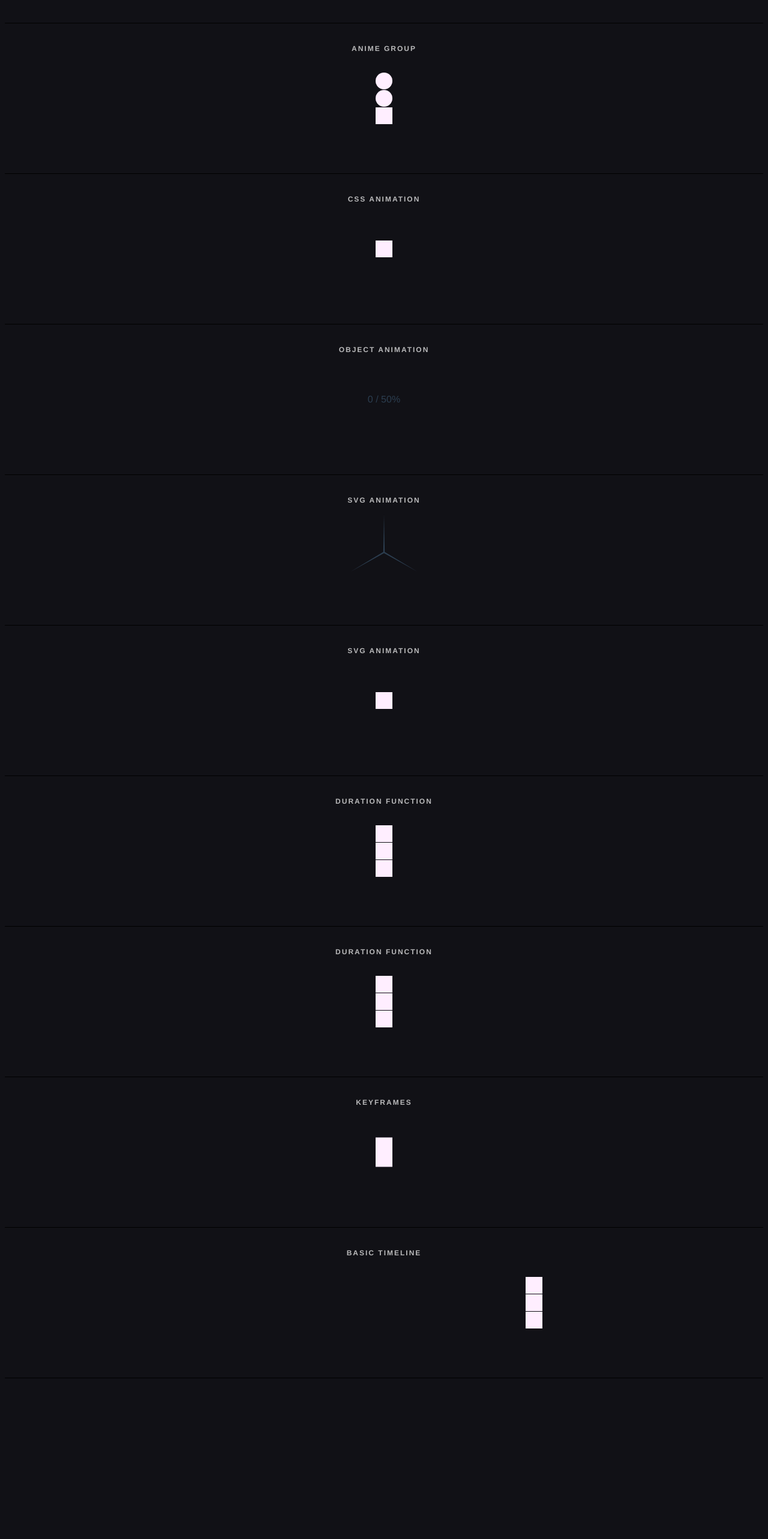
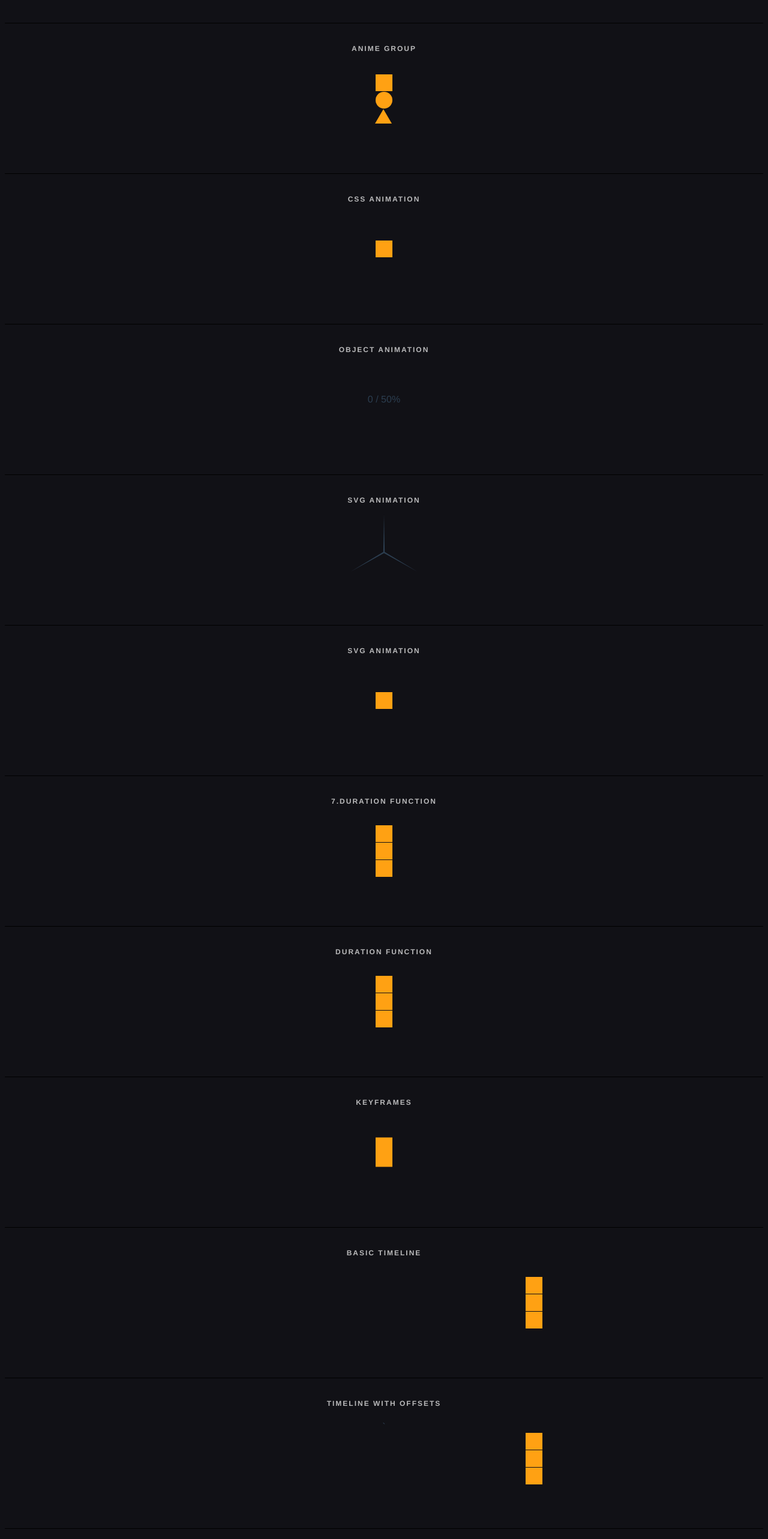
Before and after one commit to liuhann/vue-anime, a Vue app: page / in a window 1280 px wide. Shown: the part 220-2786 px from the top of the page at 60% size. Before the commit the page ends 2526 px from the top, so only its background shows below. Built offline with nearby package versions, Linux system fonts and the light colour scheme.

Commit message:
Add time line offsets, inherit and playing control

```diff
--- a/demo/App.vue
+++ b/demo/App.vue
@@ -38,6 +38,10 @@
             color: #FFF;
             opacity: .7;
         }
+		.controls {
+			position: absolute;
+			bottom: 10px;
+		}
     }
     .shadow {
         position: absolute;
@@ -49,9 +53,20 @@
         width: 28px;
         height: 28px;
         margin: 1px;
-        background-color: #fef;
+        background-color: #ffa113;
         font-size: 12px;
     }
+
+	.triangle {
+		pointer-events: none;
+		position: relative;
+		width: 0;
+		height: 0;
+		border-style: solid;
+		border-width: 0 14px 24px 14px;
+		border-color: transparent transparent #ffa113 transparent;
+	}
+
     .circle {
         border-radius: 28px;
     }
@@ -60,25 +75,25 @@
   <div id="app">
     <div class="demo" @click="replay('demo1')">
         <h3 class="demo-title">TRANSLATE X</h3>
-        <vue-anime ref="demo1" :animate-properties="{
+        <vue-anime ref="demo1" :animate="{
 	        translateX: 200
         }" class="circle" :autoplay="false"></vue-anime>
     </div>
 
     <div class="demo" @click="replay('demo2')">
       <h3 class="demo-title">ANIME GROUP</h3>
-      <vue-anime-group ref="demo2" :autoplay="false" :animate-properties="{
+      <vue-anime-group ref="demo2" :autoplay="false" :animate="{
     		translateX: 200
       }">
+          <vue-anime class="square"></vue-anime>
           <vue-anime class="circle"></vue-anime>
-          <vue-anime class="circle"></vue-anime>
-          <vue-anime class="square"></vue-anime>
+          <vue-anime class="triangle"></vue-anime>
       </vue-anime-group>
     </div>
 
     <div class="demo" @click="replay('demo3')">
       <h3 class="demo-title">CSS ANIMATION</h3>
-      <vue-anime ref="demo3" :animate-properties="{
+      <vue-anime ref="demo3" :animate="{
         opacity: .5,
         left: '240px',
         backgroundColor: '#FFF',
@@ -102,7 +117,7 @@
 			<svg width="128" height="128" viewBox="0 0 128 128">
 				<vue-anime ref="demo5" tag="polygon" easing="easeInOutExpo" :autoplay="false"
 					points="64 69.32121174760113 8.574 99.95409624342311 62.81629226727815 67.27053849133411 64 3.9540962434231046 65.18370773272186 67.27053849133411 119.426 99.95409624342311 "
-									 fill="currentColor" :animate-properties="{
+									 fill="currentColor" :animate="{
          							points: '64 128 8.574 96 8.574 32 64 0 119.426 32 119.426 96',
       						}">
 				</vue-anime>
@@ -112,7 +127,7 @@
 		<div class="demo" @click="replay('demo6')">
 			<h3 class="demo-title">SVG ANIMATION</h3>
 				<vue-anime ref="demo6" class="square" :autoplay="false"
-									 :animate-properties="{
+									 :animate="{
          						translateX: {
 											value: 250,
 											duration: 800
@@ -134,8 +149,8 @@
 		</div>
 
 		<div class="demo" @click="replay('demo7')">
-			<h3 class="demo-title">DURATION FUNCTION</h3>
-			<vue-anime-group ref="demo7" :autoplay="false" direction="alternate" :loop="true" :animate-properties="{
+			<h3 class="demo-title">7.DURATION FUNCTION</h3>
+			<vue-anime-group ref="demo7" :autoplay="false" direction="alternate" :loop="true" :animate="{
 					translateX: 250,
 				}" :duration="(el, i, l) => {
 					return 1000 + (i * 1000)
@@ -146,7 +161,7 @@
 
 		<div class="demo" @click="replay('demo8')">
 			<h3 class="demo-title">DURATION FUNCTION</h3>
-			<vue-anime-group ref="demo8" :autoplay="false" direction="alternate" :loop="true" :animate-properties="{
+			<vue-anime-group ref="demo8" :autoplay="false" direction="alternate" :loop="true" :animate="{
 					translateX: (el, i, l) => (l-i) * 100,
 					translateY: (el, i) => 50 + (-50 * i),
 					scale: (el, i, l) => (l - i) + .25,
@@ -163,7 +178,7 @@
 
 		<div class="demo" @click="replay('demo9')">
 			<h3 class="demo-title">KEYFRAMES</h3>
-			<vue-anime ref="demo9" class="square" :autoplay="false" direction="alternate" :loop="true" :animate-properties="{
+			<vue-anime ref="demo9" class="square" :autoplay="false" direction="alternate" :loop="true" :animate="{
 					translateX: [
 						{ value: 250, duration: 1000, delay: 500, elasticity: 0 },
 						{ value: 0, duration: 1000, delay: 500, elasticity: 0 }
@@ -191,10 +206,52 @@
 		</div>
 
 		<div class="demo" @click="replay('demo10')">
-			<h3 class="demo-title">BASIC TIMELINE</h3>
+			<h3 class="demo-title">Basic timeline</h3>
 			<vue-anime-time-line ref="demo10">
-				<vue-anime v-for="index in [1,2,3]" :key="index" class="square" :animate-properties="{translateX:250}"></vue-anime>
+				<vue-anime v-for="index in [1,2,3]" :key="index" class="square" :animate="{translateX:250}"></vue-anime>
 			</vue-anime-time-line>
+		</div>
+
+
+		<div class="demo" @click="replay('demo11')">
+		  <h3 class="demo-title">TIMELINE with offsets</h3>
+		  <vue-anime-time-line ref="demo11">`
+			  <vue-anime v-for="index in [1,2,3]" :key="index" class="square" offset="+=600" :animate="{translateX:250}"></vue-anime>
+		  </vue-anime-time-line>
+		</div>
+
+		<div class="demo" @click="replay('demo12')">
+		  <h3 class="demo-title">TIMELINE property Inheritance</h3>
+		  <vue-anime-time-line ref="demo12" :duration="500" easing="easeOutExpo" :loop="true" :delay="(el, i)=>i * 200" :timelines="[
+		  	{
+				translateX: 250,
+			}, {
+				opacity: .5,
+				translateX: 250,
+				scale: 2,
+			}, {
+				translateX: 0,
+				scale: 1
+			}
+		  ]">
+			  <vue-anime class="square"></vue-anime>
+			  <vue-anime class="circle"></vue-anime>
+			  <vue-anime class="triangle"></vue-anime>
+		  </vue-anime-time-line>
+		</div>
+
+		<div class="demo">
+		  <h3 class="demo-title">12 timeline control</h3>
+		  <vue-anime-group ref="demo12" :delay="(el, i)=>i * 200" @click="replay('demo12')" direction="alternate" :loop="true" :playing="playing1" :animate="{
+		  		translateX: 250
+		  }">
+			  <vue-anime class="square"></vue-anime>
+			  <vue-anime class="circle"></vue-anime>
+			  <vue-anime class="triangle"></vue-anime>
+		  </vue-anime-group>
+			<div class="controls">
+				<button @click="playing1=false">pause</button> <button @click="playing1=true">play</button>
+			</div>
 		</div>
 
 	</div>
@@ -215,6 +272,7 @@ export default {
 
   data() {
     return {
+	    playing1: false,
     	objectAnimeData: {
     		prop1: 0,
 				prop2: '50%'
--- a/src/anime-mixin.js
+++ b/src/anime-mixin.js
@@ -19,14 +19,31 @@ export default {
 		}
 	},
 
+	watch: {
+		'playing': function(value) {
+			debugger;
+			if (value) {
+				this.play()
+			} else {
+				this.pause()
+			}
+		}
+	},
+
 	methods: {
 		initAnime() {
 			this.anime = new anime(this.getAnimeConfig())
+			if (this.autoplay || this.playing === true) {
+				this.play()
+			}
 		},
 
-		getAnimeConfig() {
-			const animeConfig = {};
-			Object.assign(animeConfig, this.animateProperties, {
+		getAnimeConfig(inherit) {
+			const animeConfig = {}
+			if (inherit) {
+				Object.assign(animeConfig, inherit);
+			}
+			Object.assign(animeConfig, this.animate, {
 				duration: this.duration,
 				delay: this.delay,
 				easing: this.easing,
@@ -35,11 +52,18 @@ export default {
 				direction: this.direction,
 				loop: this.loop
 			})
+			if (this.offset || this.offset === 0) {
+				animeConfig.offset = this.offset
+			}
 			if (this.object) {
 				Object.assign(animeConfig, this.objectProps)
 			}
 			animeConfig.targets = this.getTargets()
 			return animeConfig;
+		},
+
+		pause() {
+			this.anime.pause()
 		},
 
 		play() {
--- a/src/anime-prop.js
+++ b/src/anime-prop.js
@@ -8,6 +8,9 @@ export default {
 	delay: {
 		type: [Number, Function],
 		default: 0
+	},
+	offset: {
+		type: [Number, String]
 	},
 	easing: {
 		type: [String, Array],
@@ -25,7 +28,7 @@ export default {
 		type: Boolean,
 		default: false
 	},
-	animateProperties: {
+	animate: {
 		type: Object,
 		default: function() {
 			return {}
@@ -44,5 +47,8 @@ export default {
 	tag: {
 		type: String,
 		default: 'div'
+	},
+	playing: {
+		type: Boolean,
 	}
 }
--- a/src/vue-anime-timeline.js
+++ b/src/vue-anime-timeline.js
@@ -1,25 +1,13 @@
 import anime from "animejs";
+import props from './anime-prop';
 
 export default {
 	name: 'vue-anime-timeline',
-	props: {
-		tag: {
-			type: String,
-			default: 'div'
+	props: Object.assign(props, {
+		timelines: {
+			type: Array,
 		},
-		direction: {
-			type: String,
-			default: 'normal'
-		},
-		loop: {
-			type: Boolean,
-			default: false
-		},
-		autoplay: {
-			type: Boolean,
-			default: true
-		},
-	},
+	}),
 
 	data () {
 		return {
@@ -40,14 +28,24 @@ export default {
 
 	methods: {
 		initAnimeTimeLine() {
-			debugger;
 			this.animeInstance = anime.timeline({
 				direction: this.direction,
 				loop: this.loop,
+				delay: this.delay,  // adding delay for the case of group time line
 				autoplay: this.autoplay
-			});
-			for (let i=0; i<this.animes.length; i++) {
-				this.animeInstance.add(this.animes[i].getAnimeConfig());
+			})
+
+			if (this.timelines) {
+				// time frame for one or group
+				for (let timeline of this.timelines) {
+					timeline.targets = this.getTargets()
+					this.animeInstance.add(timeline)
+				}
+			} else {
+				// add each time line with different target
+				for (let i=0; i<this.animes.length; i++) {
+					this.animeInstance.add(this.animes[i].getAnimeConfig(this.$props))
+				}
 			}
 		},
 
@@ -67,7 +65,6 @@ export default {
 		},
 
 		addAnime(anime) {
-			debugger;
 			this.animes.push(anime)
 		}
 	}
```
Also changed, not shown: 1 other file (tests, documents, lock files or other folders).
